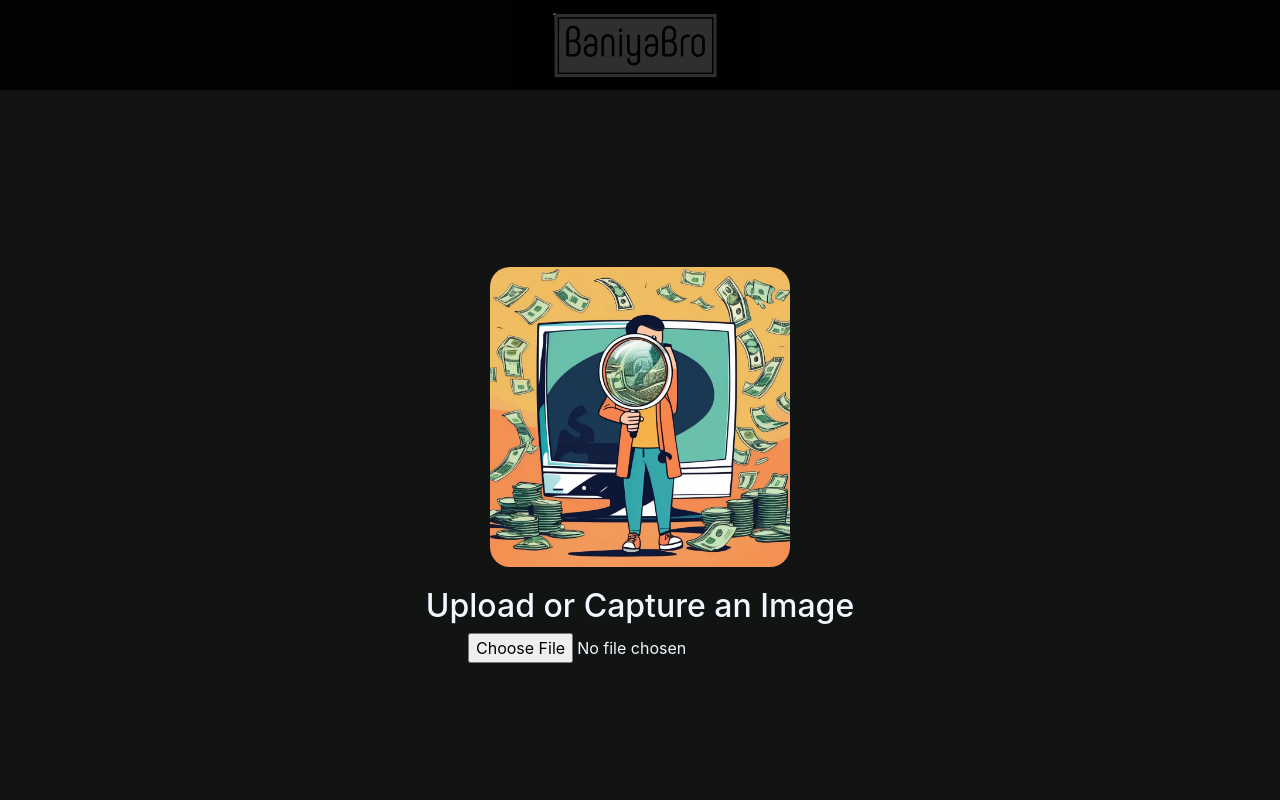
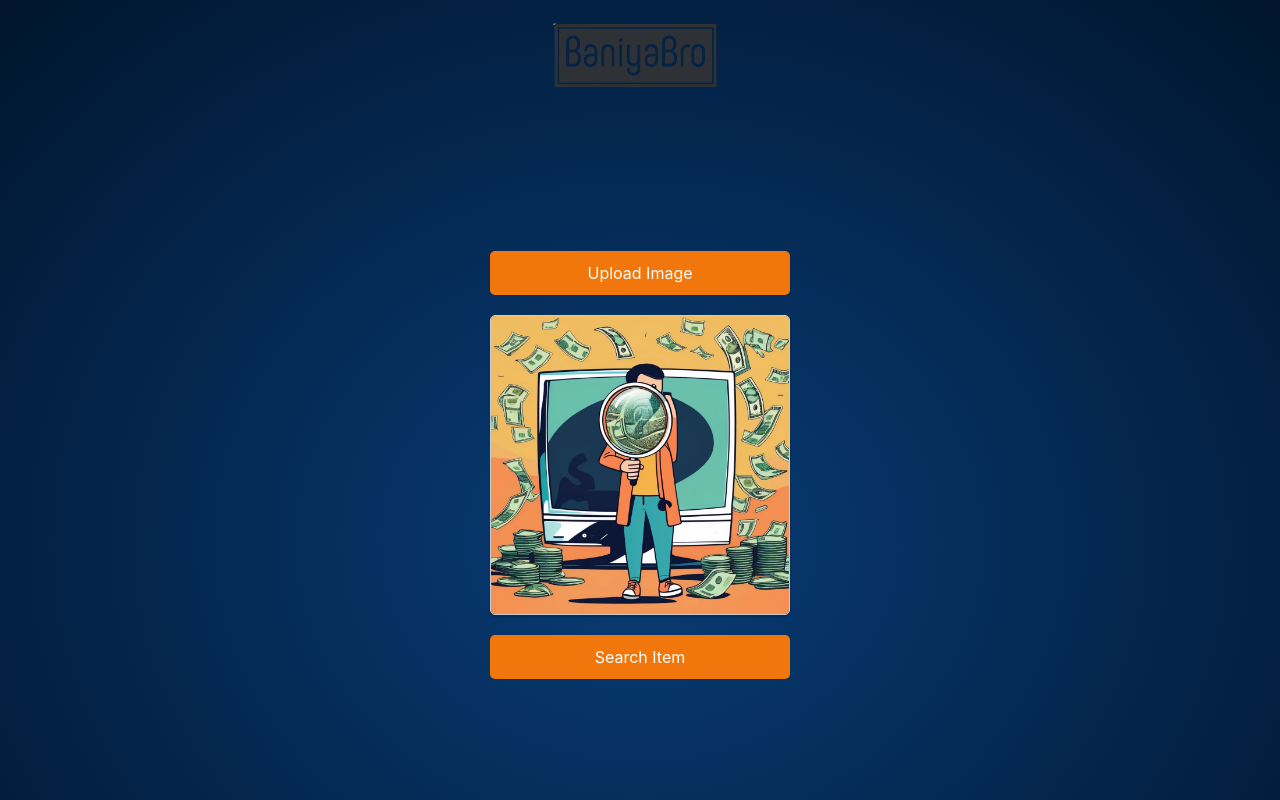
Before and after one commit to BharatwaleJain/DevJam_BaniyaBro, a React (Create React App) app in the folder frontend/: page /upload in a window 1280 px wide. Shown: the top 800 px of the page. Built offline with nearby package versions, Linux system fonts and the light colour scheme.

Commit message:
UI changes

```diff
--- a/frontend/public/index.html
+++ b/frontend/public/index.html
@@ -18,7 +18,7 @@
     <title>BaniyaBro | ForkME</title>
     <style>
       body{
-        background-color: #121313;
+        background: radial-gradient(#093c76,#00152d) ;
       }
     </style>
   </head>
--- a/frontend/src/MyComponents/header/head.css
+++ b/frontend/src/MyComponents/header/head.css
@@ -2,7 +2,7 @@
     display: flex;
     align-items: center;
     flex-direction: column;
-    background-color: black;
+    padding-top: 10px;
     opacity: 0.9;
     height: 20%;
     position: sticky;
--- a/frontend/src/MyComponents/imagein/imagein.css
+++ b/frontend/src/MyComponents/imagein/imagein.css
@@ -16,12 +16,62 @@
 
 .imagecomp input{
     display: block;
+    border-radius: 10px;
+    height: 10%;
+    width: 100px;
 }
 
 .imagecomp img{
-    max-height: 300px;
-    height: ;
-    width: auto;
+    max-height: 400px;
+    max-width: 400px;
+    width: 100%;
+    height: auto;
     border-radius: 20px;
     margin-bottom: 20px;
+    box-shadow: 0 2px 2px rgba(0, 0, 0, 0.2);
 }
+/* Hide the native file input */
+input[type="file"] {
+    display: none;
+  }
+
+  /* Style the custom button */
+  .custom-file-upload {
+    display: inline-block;
+    padding: 10px 20px;
+    cursor: pointer;
+    background-color: rgb(241, 119, 13);
+    color: white;
+    border: none;
+    border-radius: 5px;
+    font-size: 16px;
+    transition: background-color 0.3s ease;
+    margin-bottom: 20px;
+    max-width: 400px;
+    width: 100%;
+    text-align: center;
+  }
+
+  /* .custom-file-upload:hover {
+    background-color: #0056b3;
+  } */
+
+  .custom-file-upload:active {
+    background-color: #004080;
+  }
+
+  .imagecomp button{
+    display: inline-block;
+    padding: 10px 20px;
+    cursor: pointer;
+    background-color: rgb(241, 119, 13);
+    color: white;
+    border: none;
+    border-radius: 5px;
+    font-size: 16px;
+    transition: background-color 0.3s ease;
+    margin-bottom: 20px;
+    max-width: 400px;
+    width: 100%;
+    text-align: center;
+  }
--- a/frontend/src/MyComponents/imagein/imagein.js
+++ b/frontend/src/MyComponents/imagein/imagein.js
@@ -4,7 +4,7 @@ import axios from 'axios'
 import image from "./searchimg.png"
 
 const ImageUploader = () => {
-  const [selectedImage, setSelectedImage] = useState();
+  const [selectedImage, setSelectedImage] = useState(null);
 
   // Handle file input change (either upload or capture)
   const handleImageChange = (e) => {
@@ -29,11 +29,14 @@ const ImageUploader = () => {
 
   return (
     <div className='imagecomp'>
-      <img src={image}/>
-      <h2>Upload or Capture an Image</h2>
+      <label htmlFor="file-input" className="custom-file-upload">
+  Upload Image
+</label>
+
 
       {/* File input with capture feature for camera */}
       <input
+        id="file-input"
         type="file"
         accept="image/*" // Accept all image types
         capture="environment" // Use "user" for front camera, "environment" for back camera
@@ -43,10 +46,15 @@ const ImageUploader = () => {
       {/* Conditionally render the image preview */}
       {selectedImage && (
         <div>
-          <h3>Preview:</h3>
-          <img src={selectedImage} alt="Uploaded" style={{ width: '300px', height: 'auto' }} />
+
         </div>
       )}
+
+<img src={selectedImage || image}
+alt='Uploaded'
+style={{ width: '300px', height: 'auto', border: '1px solid #ccc', borderRadius: '5px' }} />
+
+<button >Search Item</button>
     </div>
   );
 };
```
Also changed, not shown: frontend/src/MyComponents/getStarted/gs.js (added, +21 -0 lines).
